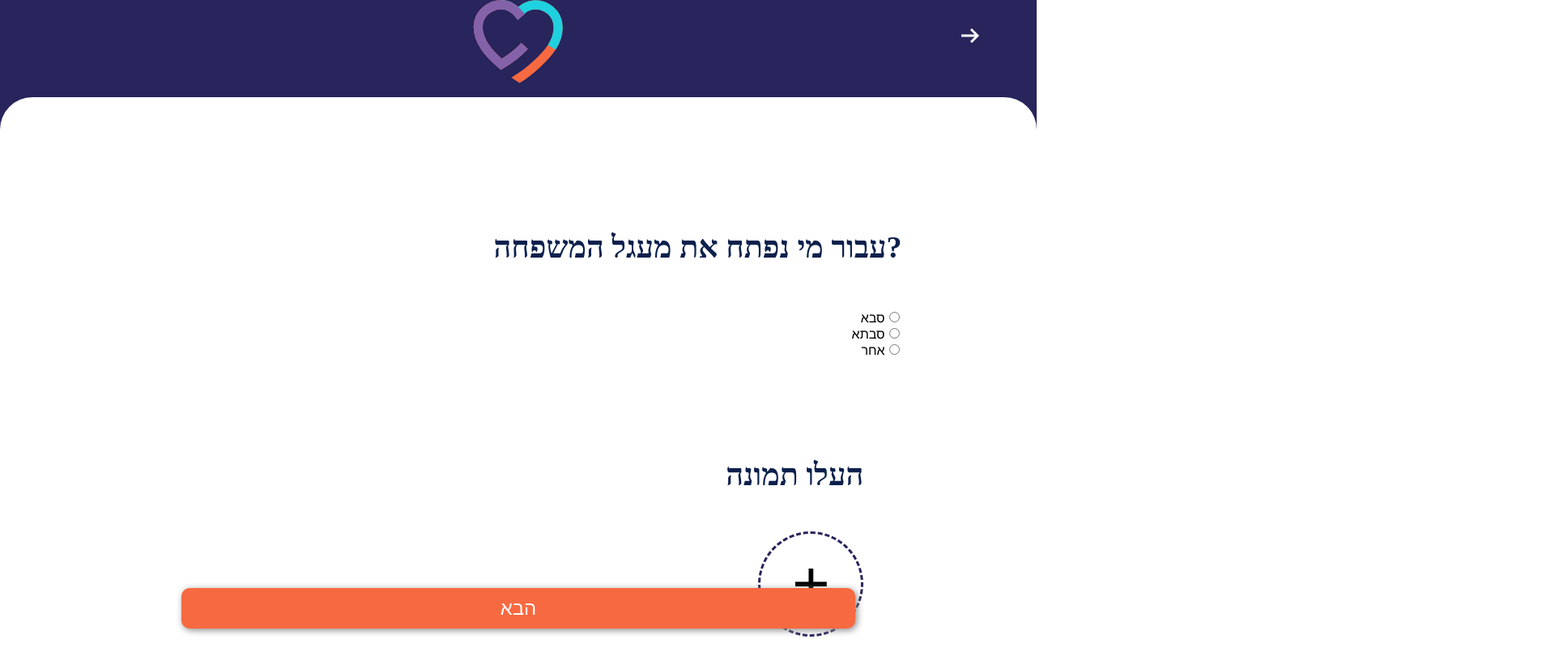
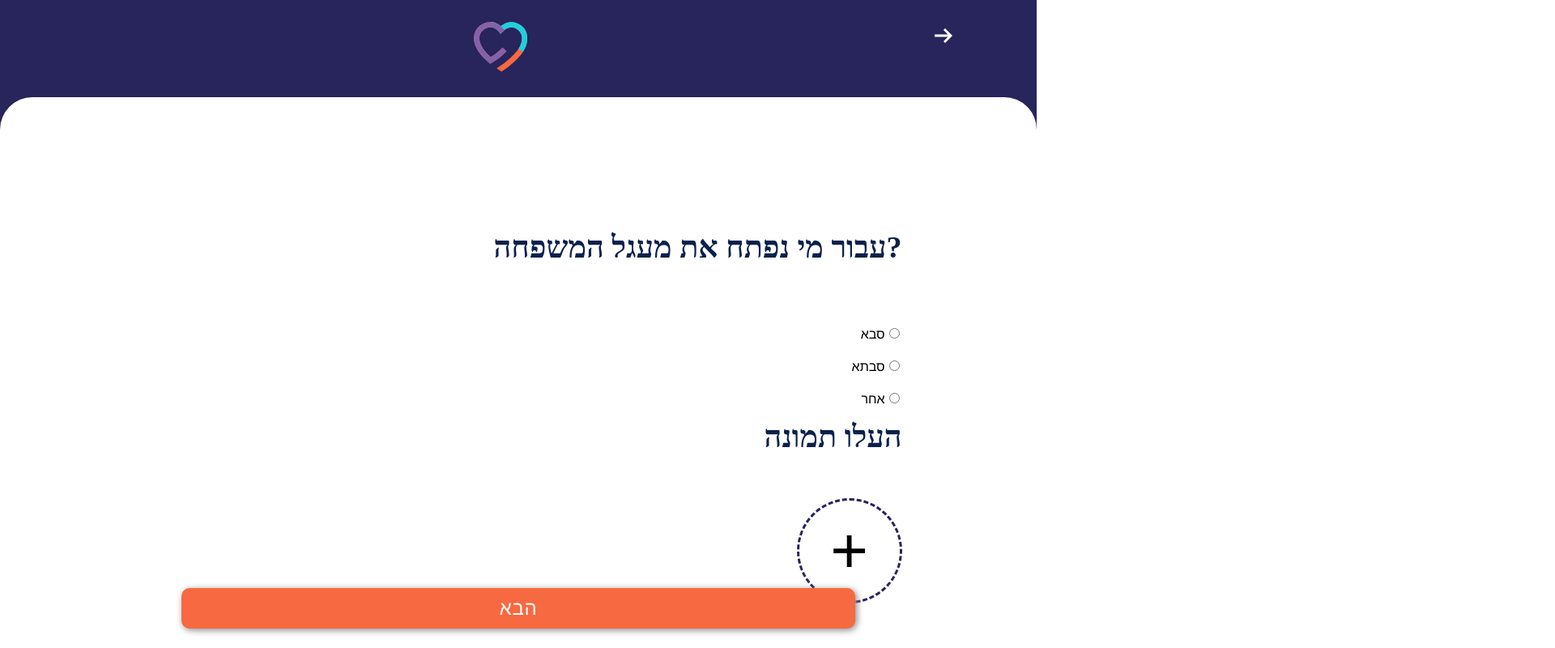
Before and after one commit to ChaimBaror/Project-HUGS, a React (Create React App) app in the folder packages/client/: page /first in a window 1280 px wide. Shown: the top 800 px of the page at 81% size, 1920 px wide, since content can reach past the window. Built offline with nearby package versions, Linux system fonts and the light colour scheme.

Commit message:
api axios

```diff
--- a/packages/client/package.json
+++ b/packages/client/package.json
@@ -1,5 +1,5 @@
 {
-  "name": "aaa",
+  "name": "hugs",
   "version": "0.1.0",
   "private": true,
   "dependencies": {
--- a/packages/client/src/components/Button.tsx
+++ b/packages/client/src/components/Button.tsx
@@ -1,4 +1,6 @@
 import React from "react";
+import {Button as But} from '@material-ui/core';
+
 import { makeStyles } from "@material-ui/core/styles";
 
 interface Props {
@@ -23,12 +25,13 @@ const Button = (props: Props) => {
     "width": props.width,
     "color": props.color,
     "font-size": "150%",
-   "box-shadow": "2px 2px 8px #888888",
+    "box-shadow": "2px 2px 8px #888888",
     "left": "0%",
     "right": "0%",
     "margin": "auto",
     "bottom": "2.96%",
     "border": "none",
+
   },
 });
   const classes = useStyles();
@@ -39,9 +42,9 @@ const Button = (props: Props) => {
   }
   //  create code for button
   return (
-    <button className={classes.root} onClick={clickd}>
+    <But className={classes.root} onClick={clickd}>
       {text}
-      </button>
+      </But>
   );
 };
 
--- a/packages/client/src/components/FirstScreen.tsx
+++ b/packages/client/src/components/FirstScreen.tsx
@@ -9,19 +9,19 @@ import './Screens.css';
 
 
 export class FirstScreen extends Component {
-    onChangeValue(event:any) {
+    onChangeValue(event: any) {
         console.log(event.target.value);
-      }
+    }
 
     render() {
 
         return (
             <div className='root'>
-                <div className='screenTop'>
-                    <HugsLogo width="15%" height="auth" />
+                <div className='screenTop logo'>
                     <div className='backArrow'>
                         <BackArrow />
                     </div>
+                    <HugsLogo width="60%" height="60%" />
                 </div>
 
 
@@ -31,14 +31,18 @@ export class FirstScreen extends Component {
                     </div>
 
                     <div className="divRadioButton" onChange={this.onChangeValue}>
+                        <br />
                         סבא
                          <input type="radio" value="grandfather" name="gender" />
-                         <br/>
+                        <br />
+                        <br />
                          סבתא
                          <input type="radio" value="grandmother" name="gender" />
-                         <br/>
+                        <br />
+                        <br />
                          אחר
                          <input type="radio" value="Other" name="gender" />
+                        <br />
 
                         <RadioButton />
                     </div>
@@ -49,6 +53,7 @@ export class FirstScreen extends Component {
                             {/* <ImagePicker /> */}
                         </div>
                     </div>
+
                     <Button
                         text="הבא"
                         width="65%"
@@ -56,8 +61,9 @@ export class FirstScreen extends Component {
                         radius="10px"
                         background="rgba(247, 105, 64, 1)"
                         color="white" />
-                    </div>
+
                 </div>
+            </div>
 
         )
     }
--- a/packages/client/src/components/Screens.css
+++ b/packages/client/src/components/Screens.css
@@ -6,9 +6,18 @@
     position: absolute;
 }
 
+.logo{
+  display: flex;
+  justify-content: center;
+  align-items: center;
+  /* width: 113%; */
+  /* margin-left: auto;
+  margin-right: auto; */
+
+}
+
 .screenTop {
-    text-align:center;
-    width: 100%;
+    /* width: 100%; */
     height: 15%;
 }
 .screen {
@@ -20,8 +29,7 @@
 }
 .backArrow{
     position: absolute;
-    width: 181%;
-    left: 3%;
+    left: 90%;
     top: 4%;
 }
 .divText {
@@ -59,5 +67,5 @@
     font-size: 42px;
     color: #0B204C;
     text-align: right;
-    padding: 5%;
+    /* padding: 5%; */
 }
```
Also changed, not shown: packages/client/src/api/axios.ts (deleted, +0 -14 lines), packages/client/src/api/index.ts (+8 -6 lines), packages/client/src/components/Main.tsx (+2 -6 lines).
